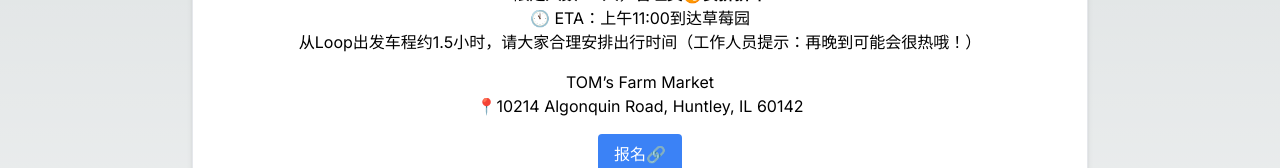
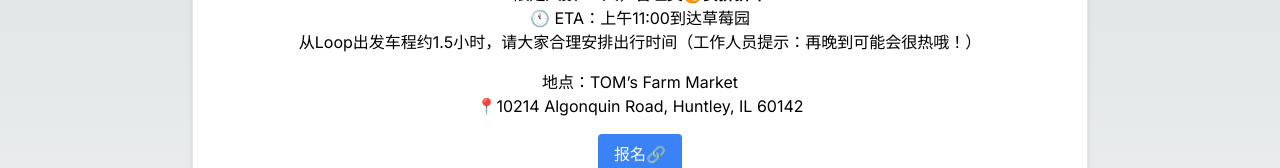
Before and after one commit to Brack-Wang/nextjs, a Next.js app: page / in a window 1280 px wide. Shown: the part 393-561 px from the top of the page. Built offline with nearby package versions, Linux system fonts and the light colour scheme.

Commit message:
Update page.tsx

```diff
--- a/app/page.tsx
+++ b/app/page.tsx
@@ -22,7 +22,7 @@ export default function Home() {
 <h2 className="text-2xl font-bold mb-2">【芝加哥CFCHT】报名中</h2>
 <h2 className="text-2xl font-bold mb-2">6/15 周日 11:00 🍓草莓采摘</h2>
 <p className="mb-4">限定人数：7人，<strong>管理员🉑️安排拼车</strong><br />🕚 ETA：上午11:00到达草莓园<br />从Loop出发车程约1.5小时，请大家合理安排出行时间（工作人员提示：再晚到可能会很热哦！）</p>
-<p className="mb-4">TOM’s Farm Market<br />📍10214 Algonquin Road, Huntley, IL 60142</p>
+<p className="mb-4">地点：TOM’s Farm Market<br />📍10214 Algonquin Road, Huntley, IL 60142</p>
 <p className="mb-4">
   <a
     href="https://www.eventbrite.com/e/cfcht615-1100-tickets-1407922878229?aff=oddtdtcreator"
```
